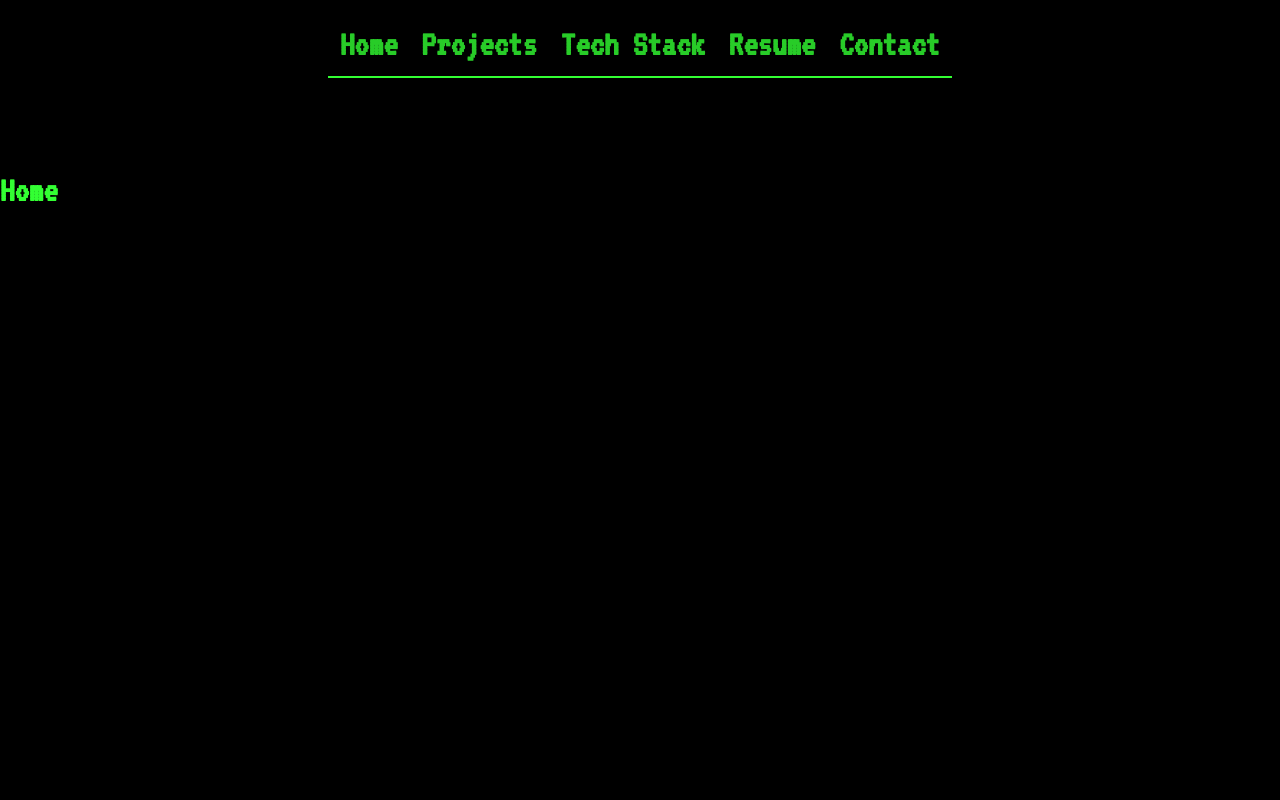
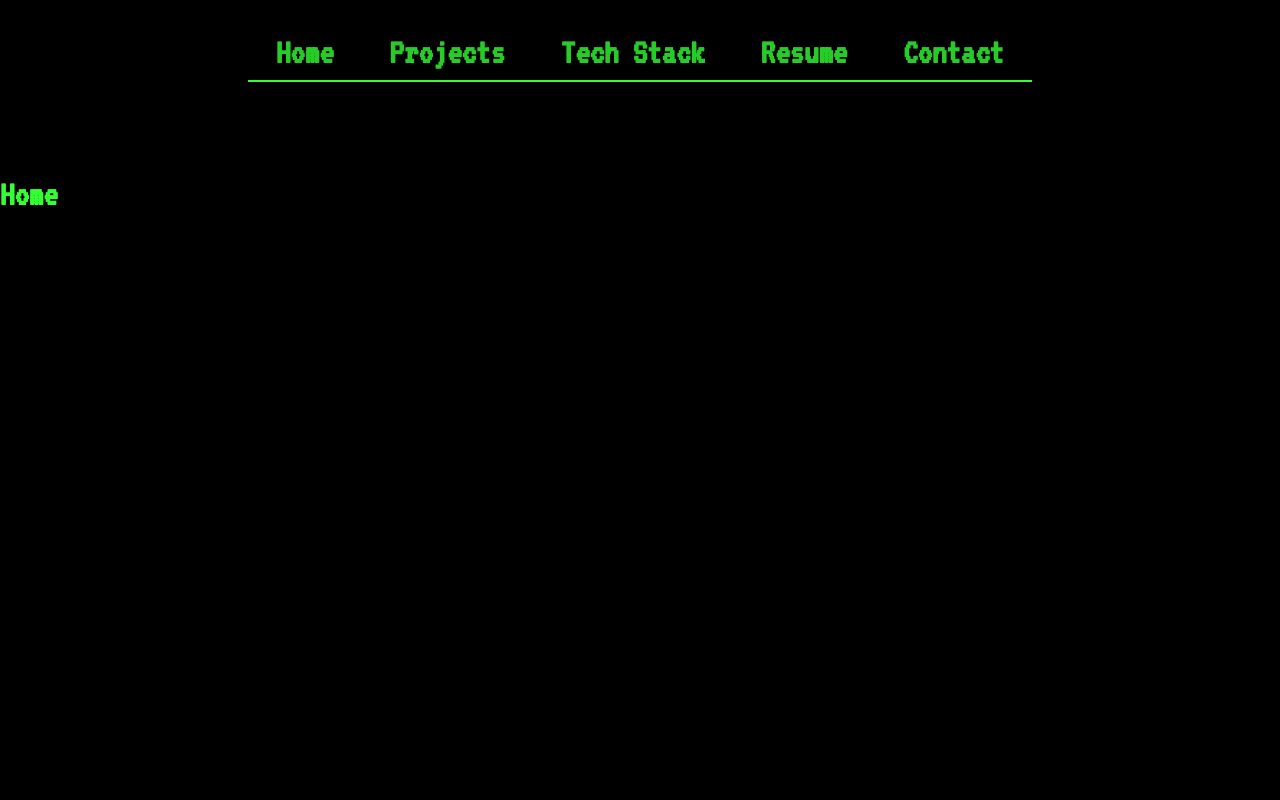
Before and after one commit to vitaliiptp/portfolio, a Next.js app: page / in a window 1280 px wide. Shown: the top 800 px of the page. Built offline with nearby package versions, Linux system fonts and the light colour scheme; no server answers.

Commit message:
added footer

```diff
--- a/components/Footer.tsx
+++ b/components/Footer.tsx
@@ -1,12 +1,18 @@
 import React from 'react';
-import styles from "../styles/Home.module.css";
-import Image from "next/image";
+
 
 const Footer = () => {
     return (
-        <div className="border-t-2 border-t-erin">
-            <footer className="flex border-t-2">
-
+        <div className="border-t-2 border-t-erin py-5">
+            <footer className="flex items-center justify-center">
+                <div className="flex justify-center">
+                    <a href="https://github.com/vitaliiptp" target="_blank" rel="noopener noreferrer" >
+                        <img src="/assets/github.svg" alt="github logo" className="w-11 h-auto mx-3 rounded-lg" />
+                    </a>
+                    <a href="https://www.linkedin.com/in/vitalii-potapenko/" target="_blank" rel="noopener noreferrer" >
+                    <img src="/assets/linkedin.svg" alt="linkedin logo" className="w-11 h-auto mx-3 rounded-lg" />
+                    </a>
+                </div>
             </footer>
         </div>
     );
--- a/components/Navbar.tsx
+++ b/components/Navbar.tsx
@@ -7,38 +7,38 @@ const Navbar = () => {
 
   return (
     <header className="sticky top-0 bg-black">
-      <nav className="flex flex-col items-end py-3 sm:items-center text-b-xl">
-        <div className="px-3 py-3 sm:hidden">
+      <nav className="flex flex-col items-end py-3 sm:items-center text-b-xl pr-5 sm:pr-0">
+        <div className="py-3 sm:hidden">
           <Hamburger active={active} setActive={setActive} />
         </div>
         <div className="w-full sm:w-auto">
           <div
             className={`${
               active ? "" : "hidden"
-            } flex flex-col items-end w-full pb-3 border-b-2 sm:flex-row sm:inline-flex sm:justify-center`}
+            } flex flex-col items-end w-full border-b-2 sm:flex-row sm:inline-flex sm:justify-center sm:items-center sm:pt-3`}
           >
             <Link href="/#home">
-              <a className="px-3 pt-3 opacity-80 hover:opacity-100 focus:underline focus:opacity-100">
+              <a className="pt-3 opacity-80 sm:py-0 sm:px-7 sm:py-2 hover:opacity-100 focus:border-b-4 focus:opacity-100">
                 Home
               </a>
             </Link>
             <Link href="/#projects">
-              <a className="px-3 pt-3 opacity-80 hover:opacity-100 focus:underline focus:opacity-100">
+              <a className="pt-3 opacity-80 sm:py-0 sm:px-7 sm:py-2 hover:opacity-100 focus:border-b-4 focus:opacity-100">
                 Projects
               </a>
             </Link>
             <Link href="/#tech-stack">
-              <a className="px-3 pt-3 opacity-80 hover:opacity-100 focus:underline focus:opacity-100">
+              <a className="pt-3 opacity-80 sm:py-0 sm:px-7 sm:py-2 hover:opacity-100 focus:border-b-4 focus:opacity-100">
                 Tech Stack
               </a>
             </Link>
             <Link href="/#resume">
-              <a className="px-3 pt-3 opacity-80 hover:opacity-100 focus:underline focus:opacity-100">
+              <a className="pt-3 opacity-80 sm:py-0 sm:px-7 sm:py-2 hover:opacity-100 focus:border-b-4 focus:opacity-100">
                 Resume
               </a>
             </Link>
             <Link href="/#contact">
-              <a className="px-3 pt-3 opacity-80 hover:opacity-100 focus:underline focus:opacity-100">
+              <a className="pt-3 opacity-80 sm:py-0 sm:px-7 sm:py-2 hover:opacity-100 focus:border-b-4 focus:opacity-100">
                 Contact
               </a>
             </Link>
--- a/tailwind.config.js
+++ b/tailwind.config.js
@@ -28,6 +28,7 @@ module.exports = {
       'erin': '#33ff33',
       'black': '#000000',
       'yellow-green': '#00BA00',
+      'yellow-green_opacity': 'rgba(0,186,0,0.47)',
       'tea-green': '#C7FFC7',
       'honeydew': '#F0FFF0',
       'neon': '#00E500',
```
Also changed, not shown: public/assets/github.svg (added), public/assets/linkedin.svg (added).
